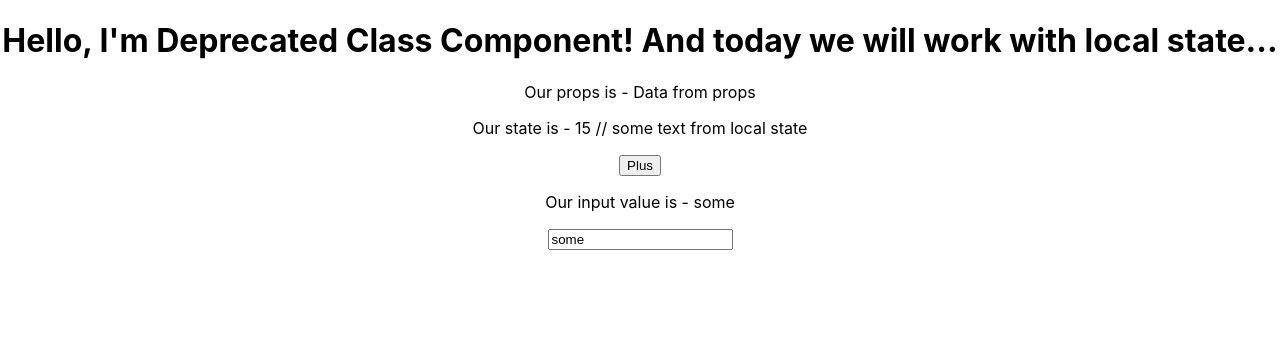
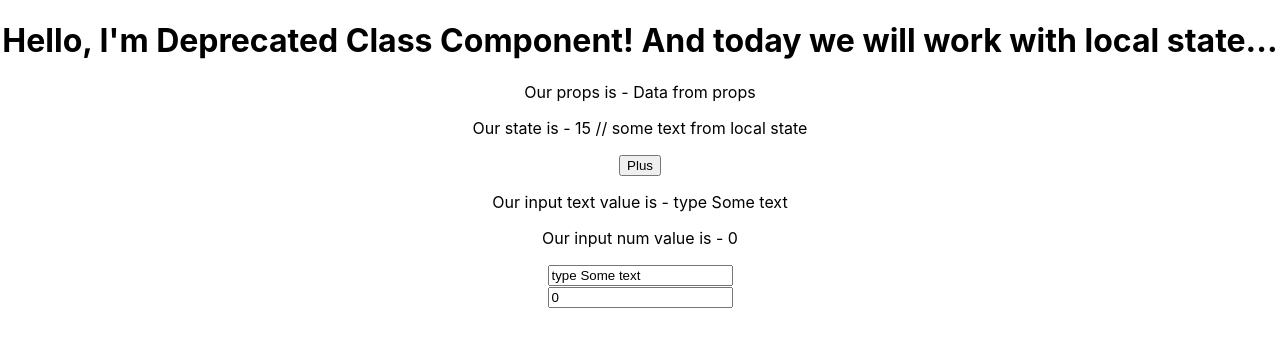
Before and after one commit to Lit-o/practiceField, a React (Create React App) app: page / in a window 1280 px wide. Shown: the top 346 px of the page. Built offline with nearby package versions, Linux system fonts and the light colour scheme.

Commit message:
added controlled input num logic for DeprClassCompo.tsx

```diff
--- a/src/components/DeprClassCompo.tsx
+++ b/src/components/DeprClassCompo.tsx
@@ -7,7 +7,8 @@ interface IDeprProps {
 interface IDeprState {
     num: number
     description: string
-    inputData: string
+    inputDataText: string
+    inputDataNum: number
 }
 
 class DeprClassCompo extends Component<IDeprProps, IDeprState> {
@@ -16,7 +17,8 @@ class DeprClassCompo extends Component<IDeprProps, IDeprState> {
         this.state = {
             num: 15,
             description: 'some text from local state',
-            inputData: 'some'
+            inputDataText: 'type Some text',
+            inputDataNum: 0
         }
     }
 
@@ -26,25 +28,35 @@ class DeprClassCompo extends Component<IDeprProps, IDeprState> {
         }))
     }
 
-    onInputChange = (e: React.FormEvent<HTMLInputElement>): void => {
+    onInputChangeText = (e: React.FormEvent<HTMLInputElement>): void => {
         e.preventDefault()
         this.setState({
-            inputData: e.currentTarget.value
+            inputDataText: e.currentTarget.value
+        })
+    }
+    onInputChangeNum = (e: React.FormEvent<HTMLInputElement>): void => {
+        e.preventDefault()
+        this.setState({
+            // [e.currentTarget.name]: e.currentTarget.value
+            inputDataNum: +e.currentTarget.value
         })
     }
 
     render() {
         const {testProps} = this.props
-        const {inputData, num, description} = this.state
+        const {inputDataText, num, description, inputDataNum} = this.state
         return (
             <div style={{textAlign: 'center'}}>
               <h1 >Hello, I'm Deprecated Class Component! And today we will work with local state...</h1>
               <p>Our props is - {testProps}</p>
               <p>Our state is - {num} // {description}</p>
               <button onClick={this.setPlus}>Plus</button>
-              <p>Our input value is - {inputData}</p>
+              <p>Our input text value is - {inputDataText}</p>
+              <p>Our input num value is - {inputDataNum}</p>
               <form>
-                  <input type="text" value={inputData} onChange={this.onInputChange}/>
+                  <input type="text" value={inputDataText} onChange={this.onInputChangeText} name='inputDataText'/>
+                  <br/>
+                  <input type="number" value={inputDataNum} onChange={this.onInputChangeNum} name= 'inputDataNum'/>
               </form>
             </div>
         )
```
